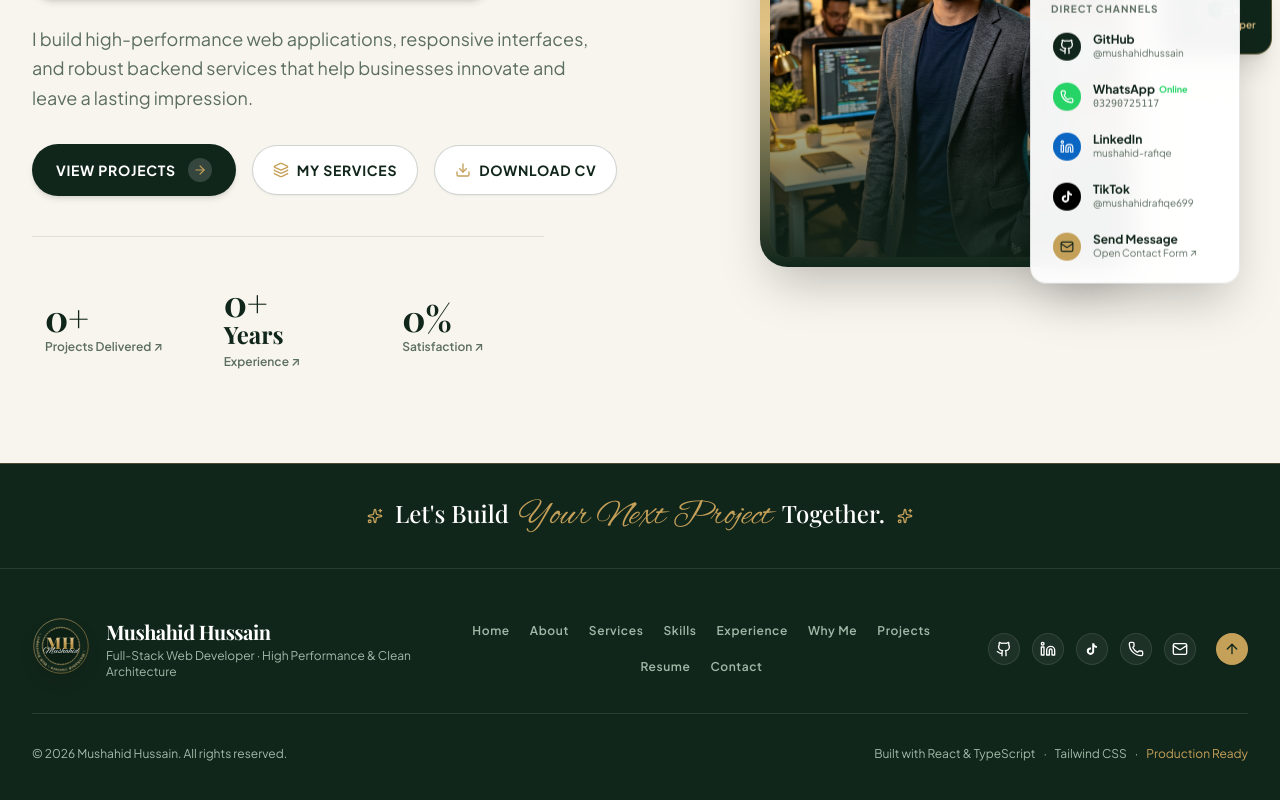
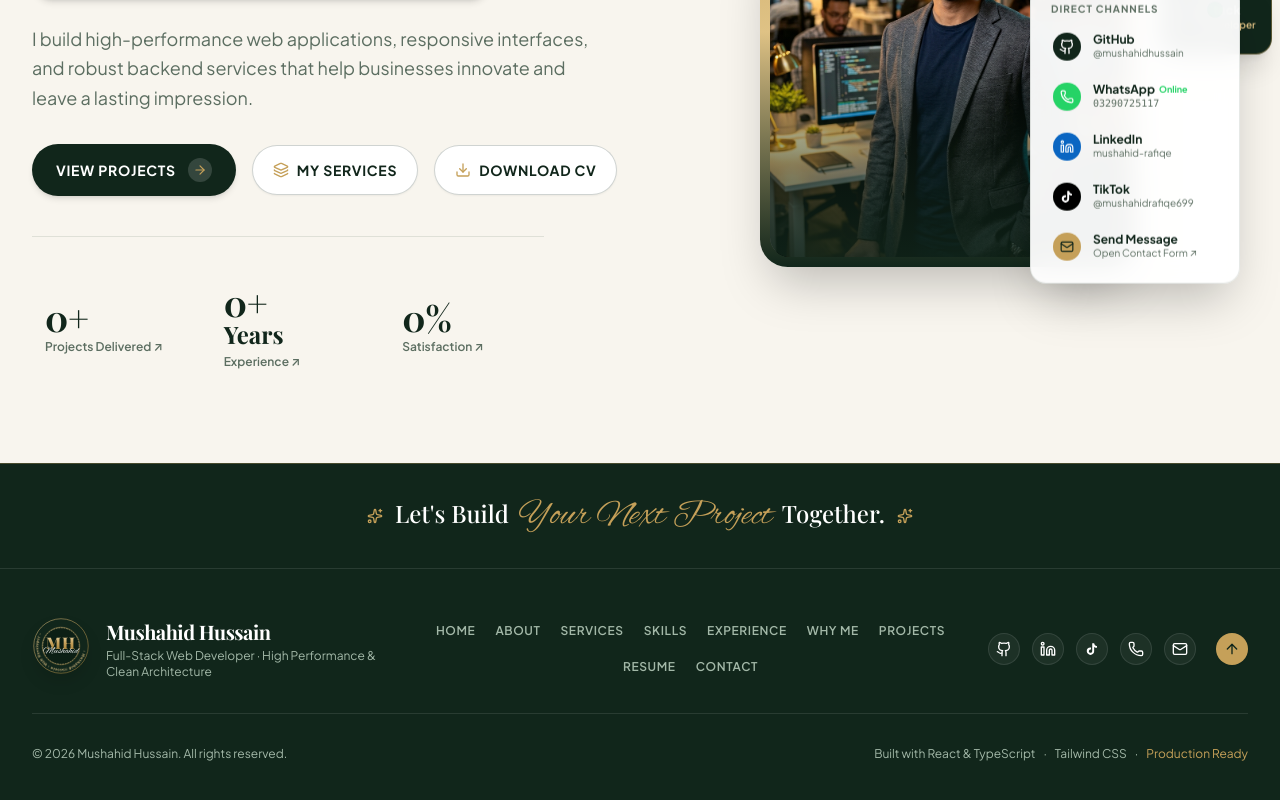
Before and after one commit to mushahidrafiqe744-cell/Mushahid-Hussain-Web-Developer-Portfolio, a React (Vite) app: page / in a window 1280 px wide. Shown: the part 448-1248 px from the top of the page. Built offline with nearby package versions, Linux system fonts and the light colour scheme; a web font is replaced by a local one.

Commit message:
feat(navigation): implement URL hash support
Add URL hash handling to enable direct navigation and deep linking to portfolio sections. Update navigation components to use anchor tags for improved semantic accessibility.

```diff
--- a/src/App.tsx
+++ b/src/App.tsx
@@ -1,4 +1,4 @@
-import React, { useState } from 'react';
+import React, { useState, useEffect } from 'react';
 import { Navbar } from './components/Navbar';
 import { Hero } from './components/Hero';
 import { AboutSection } from './components/AboutSection';
@@ -21,6 +21,40 @@ import {
 import { DeveloperProfile, Project, SectionId } from './types/portfolio';
 import { Home } from 'lucide-react';
 
+const VALID_SECTIONS: Record<string, SectionId> = {
+  hero: 'hero',
+  home: 'hero',
+  about: 'about',
+  services: 'services',
+  skills: 'skills',
+  experience: 'experience',
+  'why-choose-me': 'why-choose-me',
+  projects: 'projects',
+  resume: 'resume',
+  contact: 'contact',
+};
+
+const SECTION_TITLES: Record<SectionId, string> = {
+  hero: 'Web Developer Portfolio',
+  about: 'About Me',
+  services: 'Services & Solutions',
+  skills: 'Technical Skills & Stack',
+  experience: 'Professional Experience',
+  'why-choose-me': 'Why Choose Me',
+  projects: 'Featured Projects & Work',
+  resume: 'Resume & Credentials',
+  contact: 'Contact & Work Together',
+};
+
+const getSectionFromHash = (): SectionId => {
+  if (typeof window === 'undefined') return 'hero';
+  const rawHash = window.location.hash.replace(/^#\/?/, '').toLowerCase().trim();
+  if (rawHash && VALID_SECTIONS[rawHash]) {
+    return VALID_SECTIONS[rawHash];
+  }
+  return 'hero';
+};
+
 export default function App() {
   const [profile, setProfile] = useState<DeveloperProfile>(() => {
     return initialProfile;
@@ -30,13 +64,49 @@ export default function App() {
     return initialProjects;
   });
 
-  // Default active section is 'hero' (opened initially & when clicking the logo)
-  const [activeSection, setActiveSection] = useState<SectionId>('hero');
+  // Initialize activeSection from URL hash (e.g. #projects, #services, #contact, #home)
+  const [activeSection, setActiveSection] = useState<SectionId>(() => {
+    return getSectionFromHash();
+  });
   const [selectedProject, setSelectedProject] = useState<Project | null>(null);
   const [isResumeOpen, setIsResumeOpen] = useState(false);
 
+  // Sync state when URL hash changes (back/forward buttons or direct hash edit)
+  useEffect(() => {
+    const handleHashChange = () => {
+      const sectionFromHash = getSectionFromHash();
+      setActiveSection(sectionFromHash);
+    };
+
+    window.addEventListener('hashchange', handleHashChange);
+    window.addEventListener('popstate', handleHashChange);
+
+    return () => {
+      window.removeEventListener('hashchange', handleHashChange);
+      window.removeEventListener('popstate', handleHashChange);
+    };
+  }, []);
+
+  // Sync document title and current URL hash whenever activeSection changes
+  useEffect(() => {
+    const titleSnippet = SECTION_TITLES[activeSection] || 'Web Developer Portfolio';
+    document.title = activeSection === 'hero'
+      ? `${profile.name} - Web Developer Portfolio`
+      : `${titleSnippet} — ${profile.name}`;
+
+    const targetHash = activeSection === 'hero' ? 'home' : activeSection;
+    const currentHash = window.location.hash.replace(/^#\/?/, '').toLowerCase().trim();
+    if (currentHash !== targetHash && !(activeSection === 'hero' && (currentHash === 'home' || currentHash === 'hero' || currentHash === ''))) {
+      window.history.pushState(null, '', `#${targetHash}`);
+    }
+  }, [activeSection, profile.name]);
+
   const handleSelectSection = (section: SectionId) => {
     setActiveSection(section);
+    const targetHash = section === 'hero' ? 'home' : section;
+    if (window.location.hash !== `#${targetHash}`) {
+      window.history.pushState(null, '', `#${targetHash}`);
+    }
     window.scrollTo({ top: 0, behavior: 'smooth' });
   };
 
@@ -116,16 +186,20 @@ export default function App() {
           />
         )}
 
-        {/* If inside any sub-section, provide a quick return button back to Hero */}
+        {/* If inside any sub-section, provide a quick return button back to Home/Hero */}
         {activeSection !== 'hero' && (
           <div className="py-8 bg-[#F8F5EE] border-t border-[#11261B]/10 text-center">
-            <button
-              onClick={() => handleSelectSection('hero')}
+            <a
+              href="#home"
+              onClick={(e) => {
+                e.preventDefault();
+                handleSelectSection('hero');
+              }}
               className="inline-flex items-center gap-2 px-6 py-2.5 rounded-full bg-[#11261B] text-white hover:bg-[#1A3828] text-xs font-bold uppercase tracking-wider transition-all shadow-md cursor-pointer hover:scale-105"
             >
               <Home className="w-3.5 h-3.5 text-[#C5A059]" />
               <span>Back to Home (Hero)</span>
-            </button>
+            </a>
           </div>
         )}
       </main>
--- a/src/components/Footer.tsx
+++ b/src/components/Footer.tsx
@@ -42,8 +42,12 @@ export const Footer: React.FC<FooterProps> = ({ profile, onSelectSection }) => {
         <div className="flex flex-col md:flex-row items-center justify-between gap-8">
 
           {/* Brand Lockup with Running Circular Line - Clicking goes to Hero */}
-          <button
-            onClick={() => onSelectSection('hero')}
+          <a
+            href="#home"
+            onClick={(e) => {
+              e.preventDefault();
+              onSelectSection('hero');
+            }}
             className="flex items-center gap-4 text-center md:text-left cursor-pointer group"
           >
             <div className="shrink-0 transition-transform duration-300 group-hover:scale-105">
@@ -57,24 +61,32 @@ export const Footer: React.FC<FooterProps> = ({ profile, onSelectSection }) => {
                 Full-Stack Web Developer · High Performance & Clean Architecture
               </p>
             </div>
-          </button>
+          </a>
 
           {/* Nav Links */}
           <nav className="flex flex-wrap items-center justify-center gap-5 text-xs font-semibold uppercase tracking-wider text-[#A3B8A8]">
-            <button
-              onClick={() => onSelectSection('hero')}
+            <a
+              href="#home"
+              onClick={(e) => {
+                e.preventDefault();
+                onSelectSection('hero');
+              }}
               className="hover:text-[#C5A059] transition-colors cursor-pointer"
             >
               Home
-            </button>
+            </a>
             {navLinks.map((link) => (
-              <button
+              <a
                 key={link.id}
-                onClick={() => onSelectSection(link.id)}
+                href={`#${link.id}`}
+                onClick={(e) => {
+                  e.preventDefault();
+                  onSelectSection(link.id);
+                }}
                 className="hover:text-[#C5A059] transition-colors cursor-pointer"
               >
                 {link.label}
-              </button>
+              </a>
             ))}
           </nav>
 
--- a/src/components/Navbar.tsx
+++ b/src/components/Navbar.tsx
@@ -41,10 +41,14 @@ export const Navbar: React.FC<NavbarProps> = ({
       <div className="max-w-7xl mx-auto px-4 sm:px-6 lg:px-8 h-20 flex items-center justify-between">
 
         {/* Brand Logo with Running Circular Line - Clicking this opens the Hero Section */}
-        <button
-          onClick={() => handleNavClick('hero')}
+        <a
+          href="#home"
+          onClick={(e) => {
+            e.preventDefault();
+            handleNavClick('hero');
+          }}
           className="flex items-center gap-3 group text-left cursor-pointer focus:outline-none"
-          title="Click to go to Hero Section"
+          title="Click to go to Home Section"
         >
           <div className="relative transition-transform duration-300 group-hover:scale-105">
             <EmblemLogo size="sm" showSubtitle={false} interactive={true} />
@@ -59,16 +63,20 @@ export const Navbar: React.FC<NavbarProps> = ({
               {profile.title}
             </span>
           </div>
-        </button>
+        </a>
 
         {/* Main Nav Links (Without ALL button) */}
         <nav className="hidden lg:flex items-center gap-1 xl:gap-2">
           {navLinks.map((link) => {
             const isActive = activeSection === link.id;
             return (
-              <button
+              <a
                 key={link.id}
-                onClick={() => handleNavClick(link.id)}
+                href={`#${link.id}`}
+                onClick={(e) => {
+                  e.preventDefault();
+                  handleNavClick(link.id);
+                }}
                 className={`relative px-3.5 py-2 rounded-xl text-xs font-bold uppercase tracking-wider transition-all cursor-pointer ${
                   isActive
                     ? 'bg-[#11261B] text-[#C5A059] shadow-xs'
@@ -79,7 +87,7 @@ export const Navbar: React.FC<NavbarProps> = ({
                 {isActive && (
                   <span className="absolute bottom-1 left-1/2 -translate-x-1/2 w-1.5 h-1.5 rounded-full bg-[#C5A059]" />
                 )}
-              </button>
+              </a>
             );
           })}
         </nav>
@@ -87,8 +95,12 @@ export const Navbar: React.FC<NavbarProps> = ({
         {/* Actions */}
         <div className="flex items-center gap-2 sm:gap-3">
 
-          <button
-            onClick={() => handleNavClick('resume')}
+          <a
+            href="#resume"
+            onClick={(e) => {
+              e.preventDefault();
+              handleNavClick('resume');
+            }}
             className={`hidden sm:inline-flex items-center gap-1.5 px-3.5 py-2 text-xs font-bold tracking-wide rounded-xl border transition-all shadow-xs cursor-pointer ${
               activeSection === 'resume'
                 ? 'bg-[#11261B] text-[#C5A059] border-[#11261B]'
@@ -97,10 +109,14 @@ export const Navbar: React.FC<NavbarProps> = ({
           >
             <FileText className="w-3.5 h-3.5 text-[#C5A059]" />
             <span>CV</span>
-          </button>
+          </a>
 
-          <button
-            onClick={() => handleNavClick('contact')}
+          <a
+            href="#contact"
+            onClick={(e) => {
+              e.preventDefault();
+              handleNavClick('contact');
+            }}
             className={`inline-flex items-center gap-1.5 sm:gap-2 px-4 py-2 text-xs font-bold tracking-wider uppercase rounded-xl transition-all shadow-sm hover:scale-[1.02] cursor-pointer ${
               activeSection === 'contact'
                 ? 'bg-[#C5A059] text-[#11261B]'
@@ -109,7 +125,7 @@ export const Navbar: React.FC<NavbarProps> = ({
           >
             <span>Let's Talk</span>
             <Send className="w-3 h-3" />
-          </button>
+          </a>
 
           {/* Mobile Menu Hamburger Button */}
           <button
@@ -126,24 +142,32 @@ export const Navbar: React.FC<NavbarProps> = ({
       {/* Mobile Dropdown Menu */}
       {mobileMenuOpen && (
         <div className="lg:hidden bg-[#F8F5EE] border-b border-[#11261B]/10 px-4 pt-3 pb-6 space-y-1.5 shadow-xl animate-fade-in">
-          <button
-            onClick={() => handleNavClick('hero')}
+          <a
+            href="#home"
+            onClick={(e) => {
+              e.preventDefault();
+              handleNavClick('hero');
+            }}
             className={`w-full text-left px-4 py-2.5 rounded-xl text-xs font-bold uppercase tracking-wider transition-colors flex items-center justify-between ${
               activeSection === 'hero'
                 ? 'bg-[#11261B] text-[#C5A059]'
                 : 'text-[#11261B] hover:bg-[#F2EDE2]'
             }`}
           >
-            <span>Home / Hero</span>
+            <span>Home</span>
             {activeSection === 'hero' && <span className="w-2 h-2 rounded-full bg-[#C5A059]" />}
-          </button>
+          </a>
 
           {navLinks.map((link) => {
             const isActive = activeSection === link.id;
             return (
-              <button
+              <a
                 key={link.id}
-                onClick={() => handleNavClick(link.id)}
+                href={`#${link.id}`}
+                onClick={(e) => {
+                  e.preventDefault();
+                  handleNavClick(link.id);
+                }}
                 className={`w-full text-left px-4 py-2.5 rounded-xl text-xs font-bold uppercase tracking-wider transition-colors flex items-center justify-between ${
                   isActive
                     ? 'bg-[#11261B] text-[#C5A059]'
@@ -152,7 +176,7 @@ export const Navbar: React.FC<NavbarProps> = ({
               >
                 <span>{link.label}</span>
                 {isActive && <span className="w-2 h-2 rounded-full bg-[#C5A059]" />}
-              </button>
+              </a>
             );
           })}
 
```
